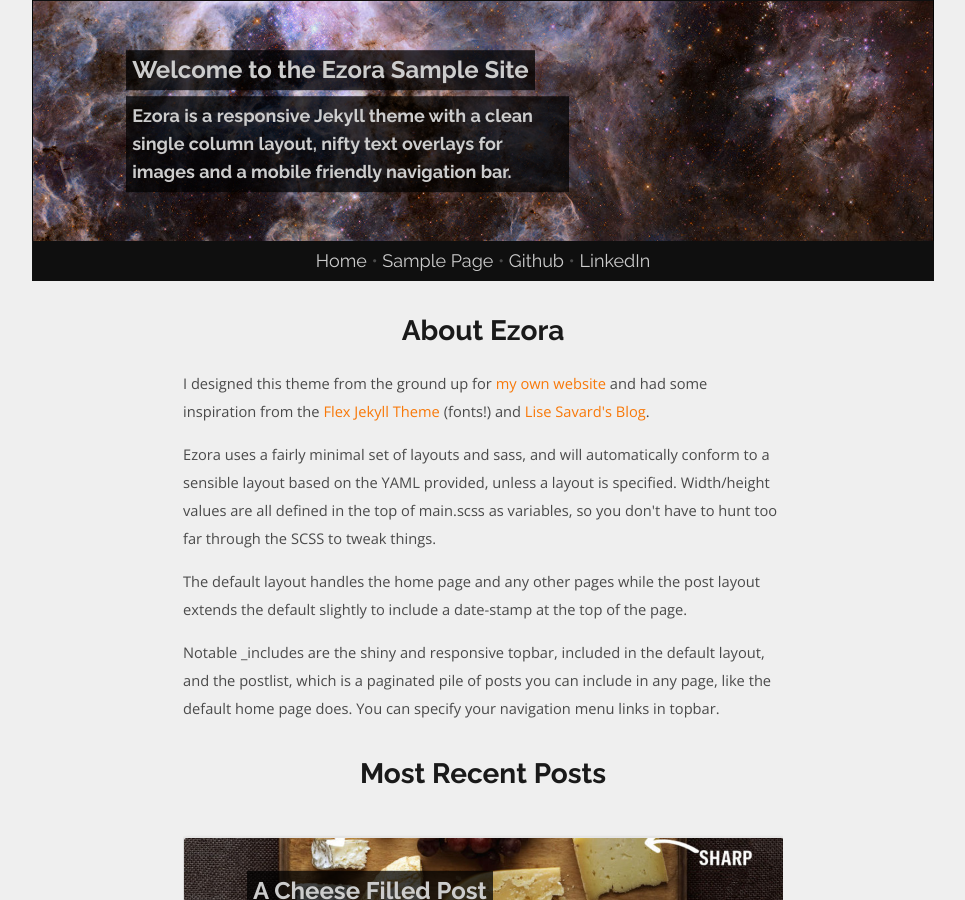
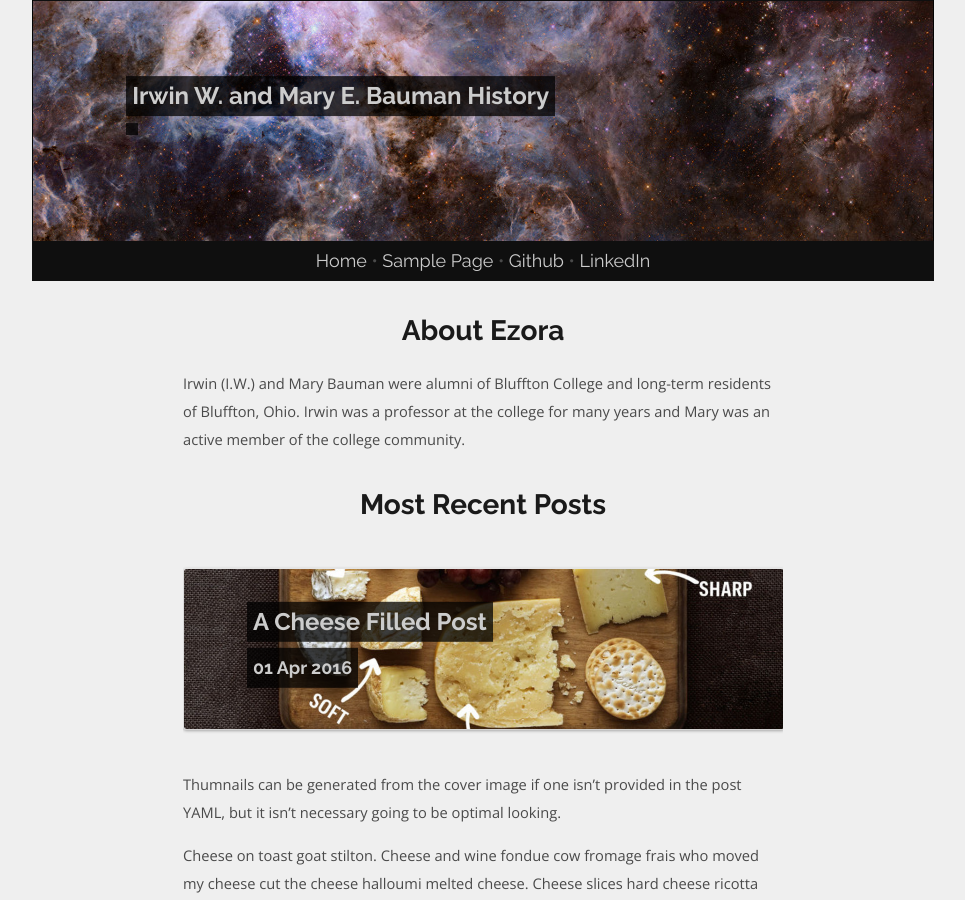
Before and after one commit to iw-me-bauman/iw-me-bauman.github.io, a Jekyll site: the page built from index.html, in a window 1280 px wide and 900 px high. Shown: the whole window, without its empty margins (157-1122 px from the left). Built offline with Jekyll 4.4.1, drawn with Linux system fonts in a browser that asks for light colours; the list of posts is cut into pages by our own code.

Commit message:
Fix home page text

```diff
--- a/_config.yml
+++ b/_config.yml
@@ -1,9 +1,9 @@
 remote_theme: ezrasavard/ezora-jekyll-theme
 title: Irwin W. and Mary E. Bauman History
 email: baskauf@gmail.com
-greeting: Welcome to the Ezora Sample Site
-description: > # this means to ignore newlines until another tag
-    Ezora is a responsive Jekyll theme with a clean single column layout, nifty text overlays for images and a mobile friendly navigation bar.
+greeting: Irwin W. and Mary E. Bauman History
+#description: > # this means to ignore newlines until another tag
+#    Ezora is a responsive Jekyll theme with a clean single column layout, nifty text overlays for images and a mobile friendly navigation bar.
 favicon: favicon.png
 navlinks:
     -
--- a/index.html
+++ b/index.html
@@ -7,10 +7,7 @@
 {% if page.url == tmp or page.url == "/" %}
     <article>
         <h1 class="top-text">About Ezora</h1>
-        <p>I designed this theme from the ground up for <a href=http://www.ezrasavard.com>my own website</a> and had some inspiration from the <a href=http://the-development.github.io/flex/>Flex Jekyll Theme</a> (fonts!) and <a href=http://lisesavard.com/>Lise Savard's Blog</a>.</p>
-        <p>Ezora uses a fairly minimal set of layouts and sass, and will automatically conform to a sensible layout based on the YAML provided, unless a layout is specified. Width/height values are all defined in the top of main.scss as variables, so you don't have to hunt too far through the SCSS to tweak things.</p>
-        <p>The default layout handles the home page and any other pages while the post layout extends the default slightly to include a date-stamp at the top of the page.</p>
-        <p>Notable _includes are the shiny and responsive topbar, included in the default layout, and the postlist, which is a paginated pile of posts you can include in any page, like the default home page does. You can specify your navigation menu links in topbar.</p>
+        <p>Irwin (I.W.) and Mary Bauman were alumni of Bluffton College and long-term residents of Bluffton, Ohio. Irwin was a professor at the college for many years and Mary was an active member of the college community.</p>
     </article>
     <div class="divider"></div>
     <h1 class="top-text">Most Recent Posts</h1>
```
